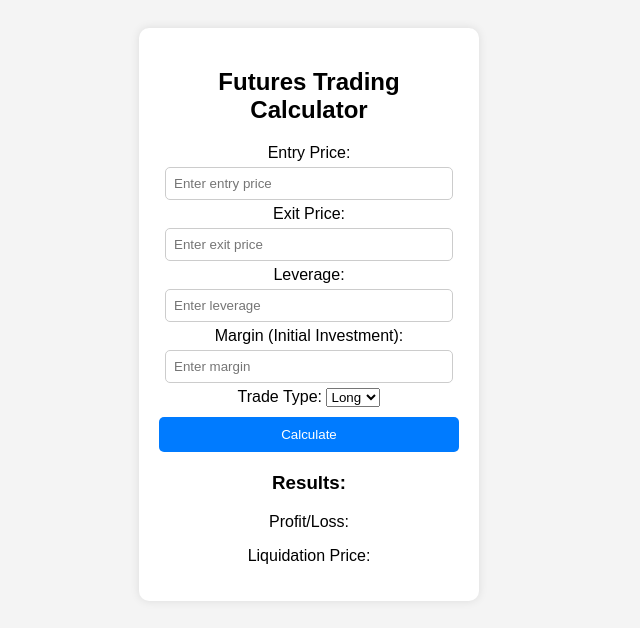
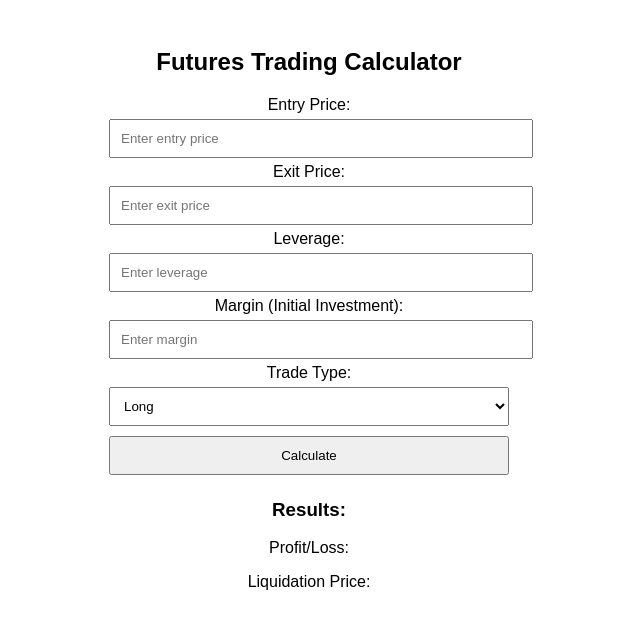
Before and after one commit to Tiwi12/PL-Calculator, a plain HTML site: page index.html in a window 1280 px wide. Shown: the whole page, without its empty margins (331-971 px from the left). Drawn offline with Linux system fonts and the light colour scheme.

Commit message:
Update style.css

```diff
--- a/style.css
+++ b/style.css
@@ -1,42 +1,3 @@
-body {
-    font-family: Arial, sans-serif;
-    text-align: center;
-    background-color: #f4f4f4;
-    padding: 20px;
-}
-
-.container {
-    background: white;
-    padding: 20px;
-    border-radius: 10px;
-    box-shadow: 0 0 10px rgba(0, 0, 0, 0.1);
-    width: 300px;
-    margin: auto;
-}
-
-input {
-    width: 90%;
-    padding: 8px;
-    margin: 5px;
-    border: 1px solid #ccc;
-    border-radius: 5px;
-}
-
-button {
-    background: #007bff;
-    color: white;
-    padding: 10px;
-    border: none;
-    cursor: pointer;
-    width: 100%;
-    border-radius: 5px;
-    margin-top: 10px;
-}
-
-button:hover {
-    background: #0056b3;
-}
-
-h3 {
-    margin-top: 20px;
-}
+body { font-family: Arial, sans-serif; text-align: center; padding: 20px; }
+.container { max-width: 400px; margin: auto; }
+input, select, button { width: 100%; padding: 10px; margin: 5px 0; }
```
